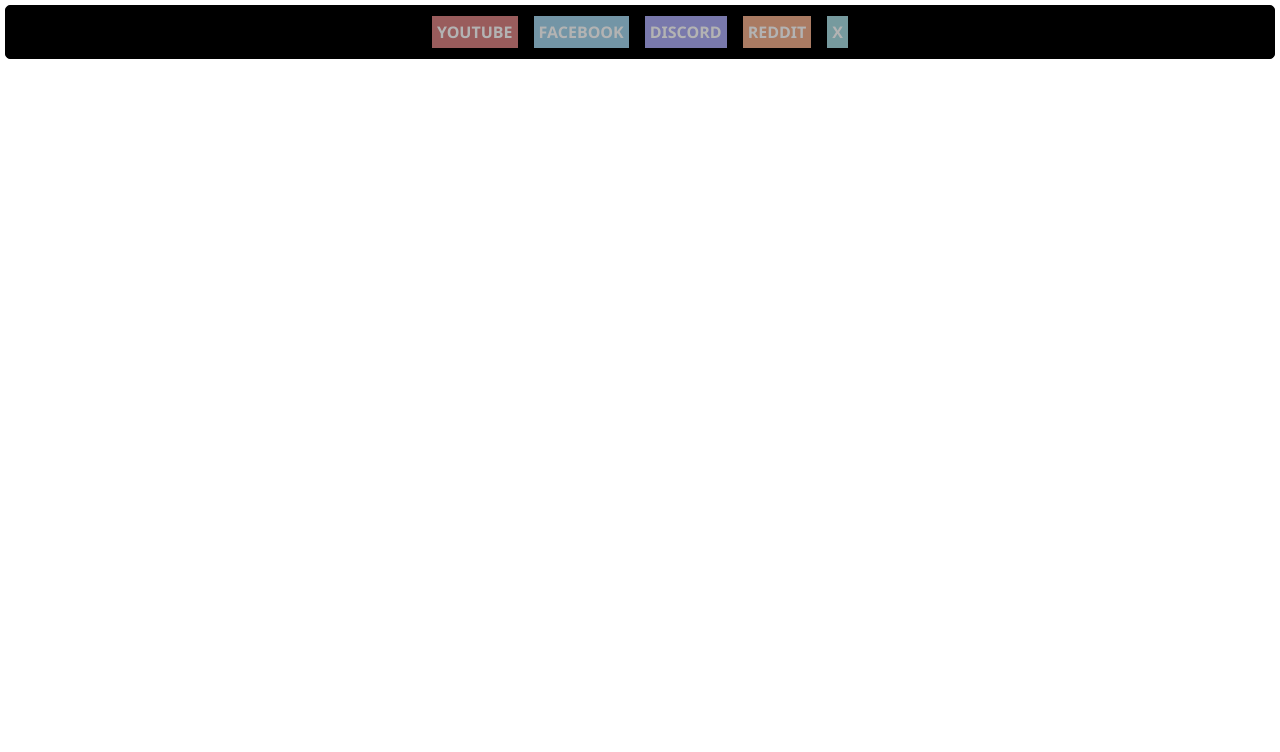
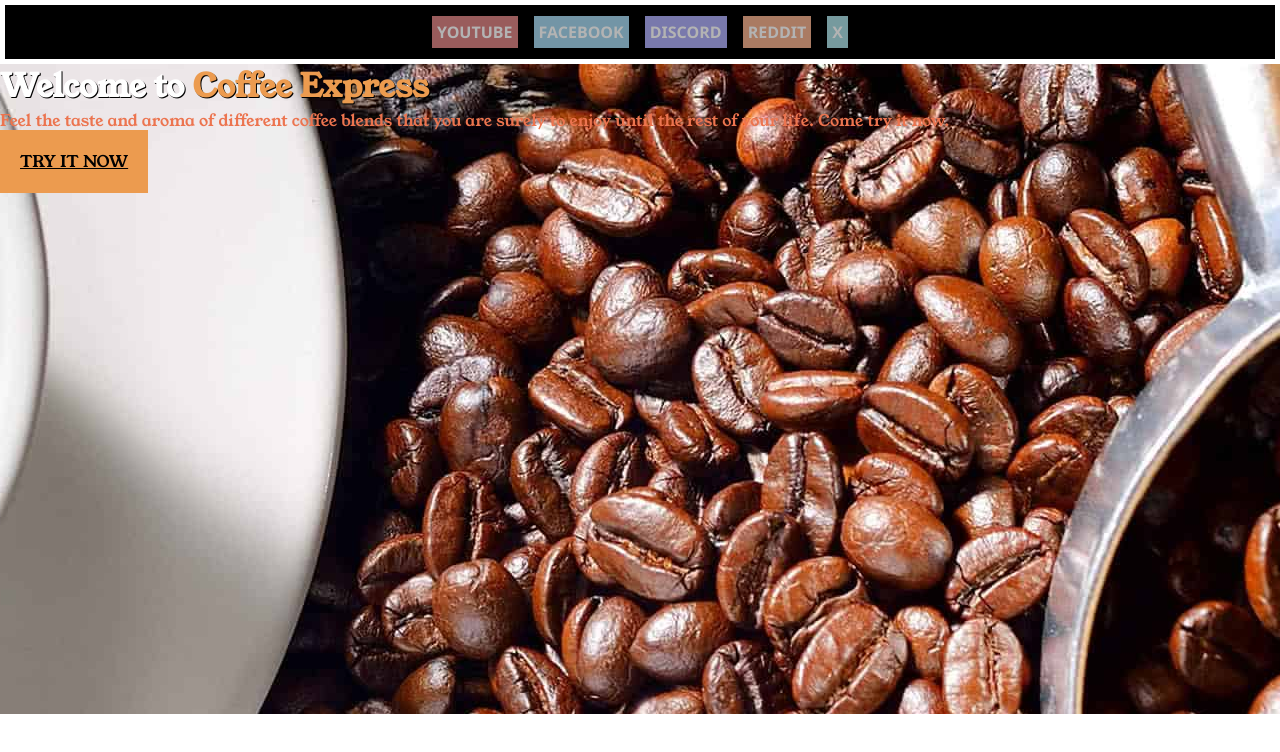
Before and after one commit to kanymi/menubar, a plain HTML site: page index.html in a window 1280 px wide. Drawn offline with Linux system fonts and the light colour scheme.

Commit message:
Add files via upload

```diff
--- a/index.html
+++ b/index.html
@@ -4,9 +4,6 @@
     <meta charset="UTF-8">
     <meta name="viewport" content="width=device-width, initial-scale=1.0">
     <title>Document</title>
-    <style>
-
-    </style>
 </head>
 <body>
     <!-- menubar -->
@@ -18,6 +15,12 @@
         <div id="links"><a href="https://x.com" id="x">X</a></div>
     </div>
     <!-- banner -->
+    <div class="banner">
+        <h2>Welcome to <span>Coffee Express</span></h2>
+        <p>Feel the taste and aroma of different coffee blends that you are surely to enjoy until the rest of your life. Come try it now.</p>
+        <br>
+        <a href="">Try it now</a>
+    </div>
     <!-- -->
     <link rel="stylesheet" href="style.css">
 </body>
--- a/style.css
+++ b/style.css
@@ -1,3 +1,4 @@
+@import url('https://fonts.googleapis.com/css2?family=Young+Serif&display=swap');
 *{
     padding: 0px;
     margin: 0px;
@@ -28,4 +29,34 @@
 #dc{background-color: rgb(173, 173, 245); color:rgb(255, 255, 255);}
 #rd{background-color: rgb(242, 175, 141); color:white;}
 #x{background-color: rgb(169, 220, 226); color:rgb(255, 255, 255);}
-.rounded{border-radius: 5px;}
+.rounded{border-radius: 0px;}
+.banner{
+    background-image: url('coffee.png');
+    position: relative;
+    background-position: center;
+    background-repeat: no-repeat;
+    background-color: aquamarine;
+    width: 100vw;
+    height: 650px;
+}
+.banner h2{
+    font-family: 'Young Serif', serif;
+    font-size: xx-large;
+    color: rgb(255, 255, 255);
+    text-shadow:1px 1px black;
+}
+.banner h2 span{
+    color: rgb(236, 155, 79)
+}
+.banner p{
+    font-family: 'Young Serif', serif;
+    color: rgb(236, 116, 79)
+}
+.banner a{
+    font-family: 'Young Serif', serif;
+    text-transform: uppercase;
+    background-color: rgb(236, 155, 79);
+    color: black;
+    padding: 20px;
+    margin-bottom: 20px;
+}
```
Also changed, not shown: coffee.png (added).
